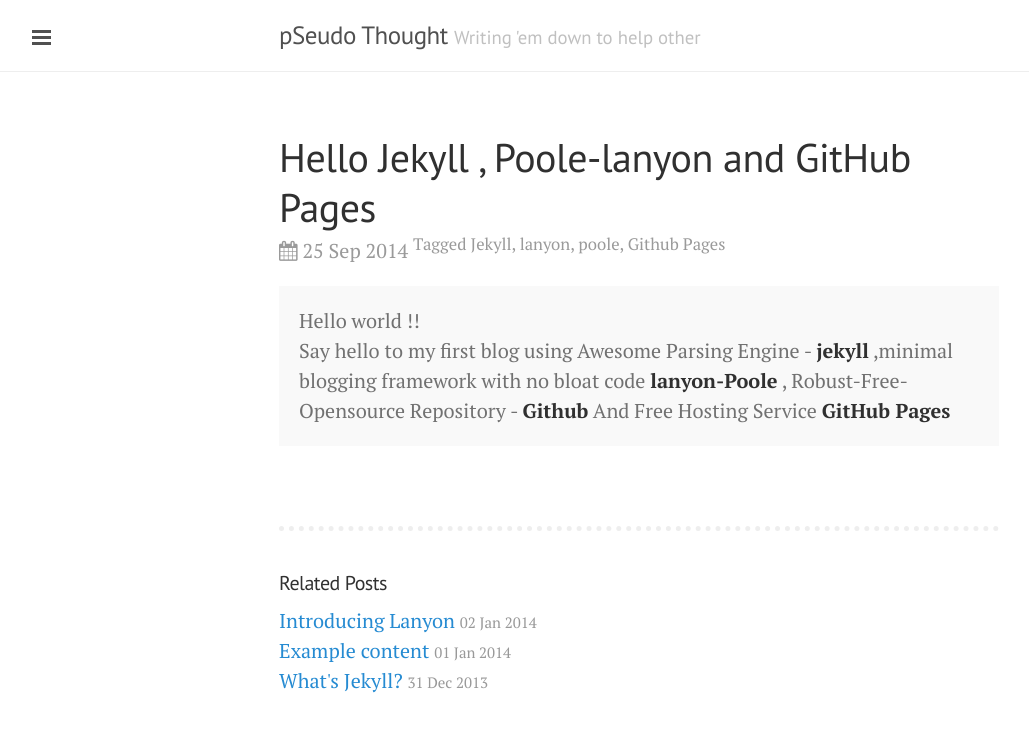
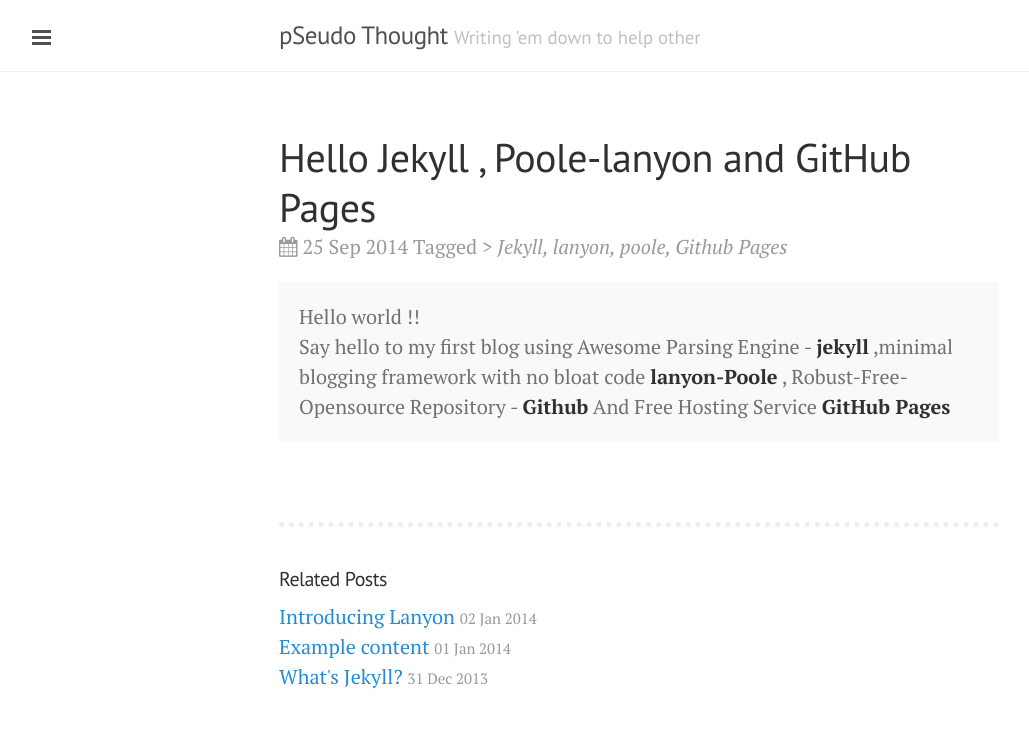
Before and after one commit to DharmeshPandav/dharmeshpandav.github.io, a Jekyll site: the page built from _posts/2014-09-25-Hello jekyll.md, in a window 1280 px wide. Shown: the top 732 px of the page, without its empty margins (1-1030 px from the left). Built offline with Jekyll 4.4.1, drawn with Linux system fonts in a browser that asks for light colours; nearby versions of some CDN libraries; Markdown is read by kramdown in place of the engine named in the settings.

```diff
--- a/_layouts/post.html
+++ b/_layouts/post.html
@@ -9,9 +9,8 @@ comments:   true
         <span>
             <i class="fa fa-calendar"></i>
             {{ page.date | date_to_string }}
-            <sup> Tagged
-               {{ page.tags | join: ", "}}
-            </sup>
+            Tagged
+             <em>>  {{ page.tags | join: ", "}}</em>
         </span>
     </span>
     {{ content }}
```
